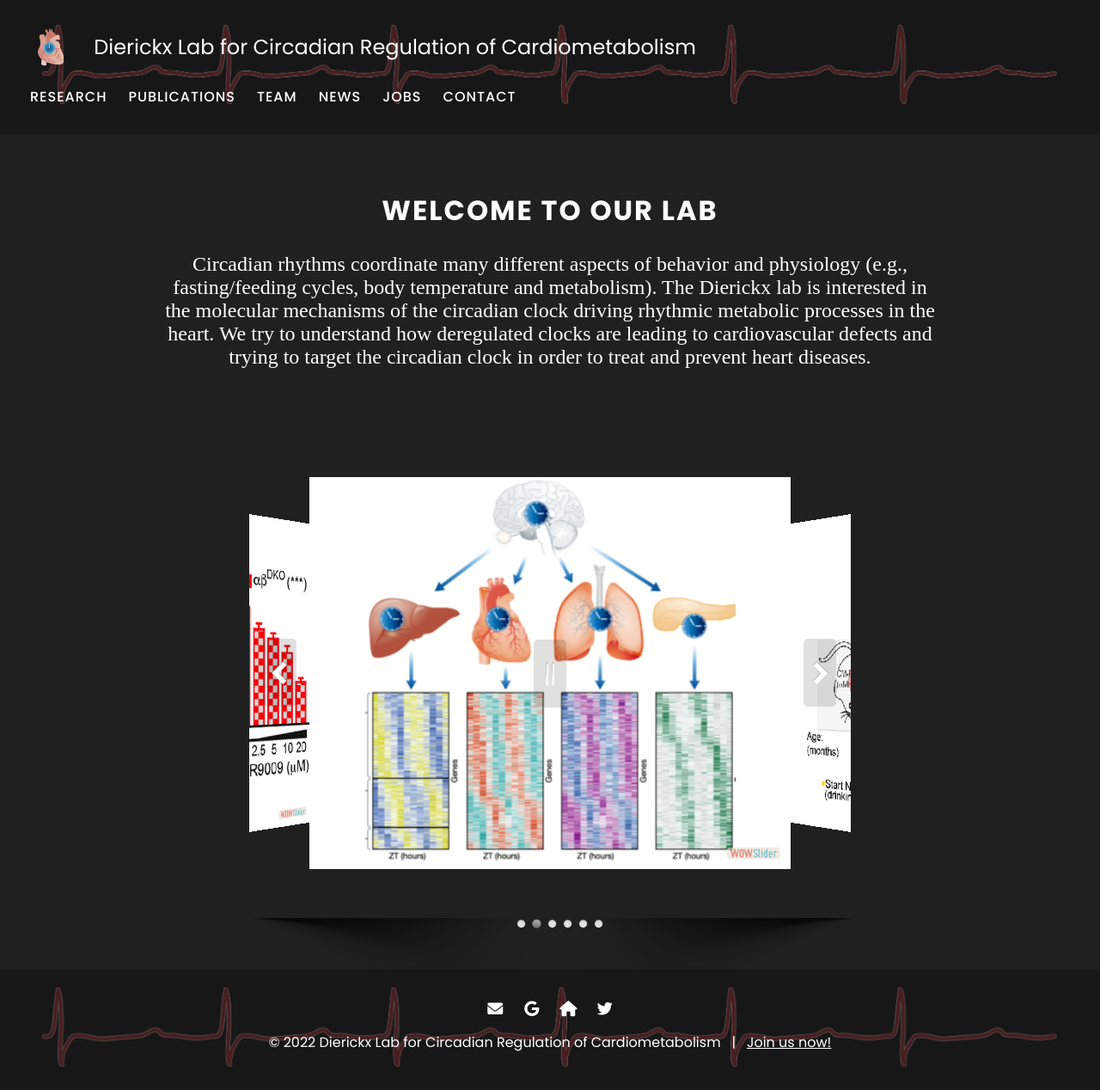
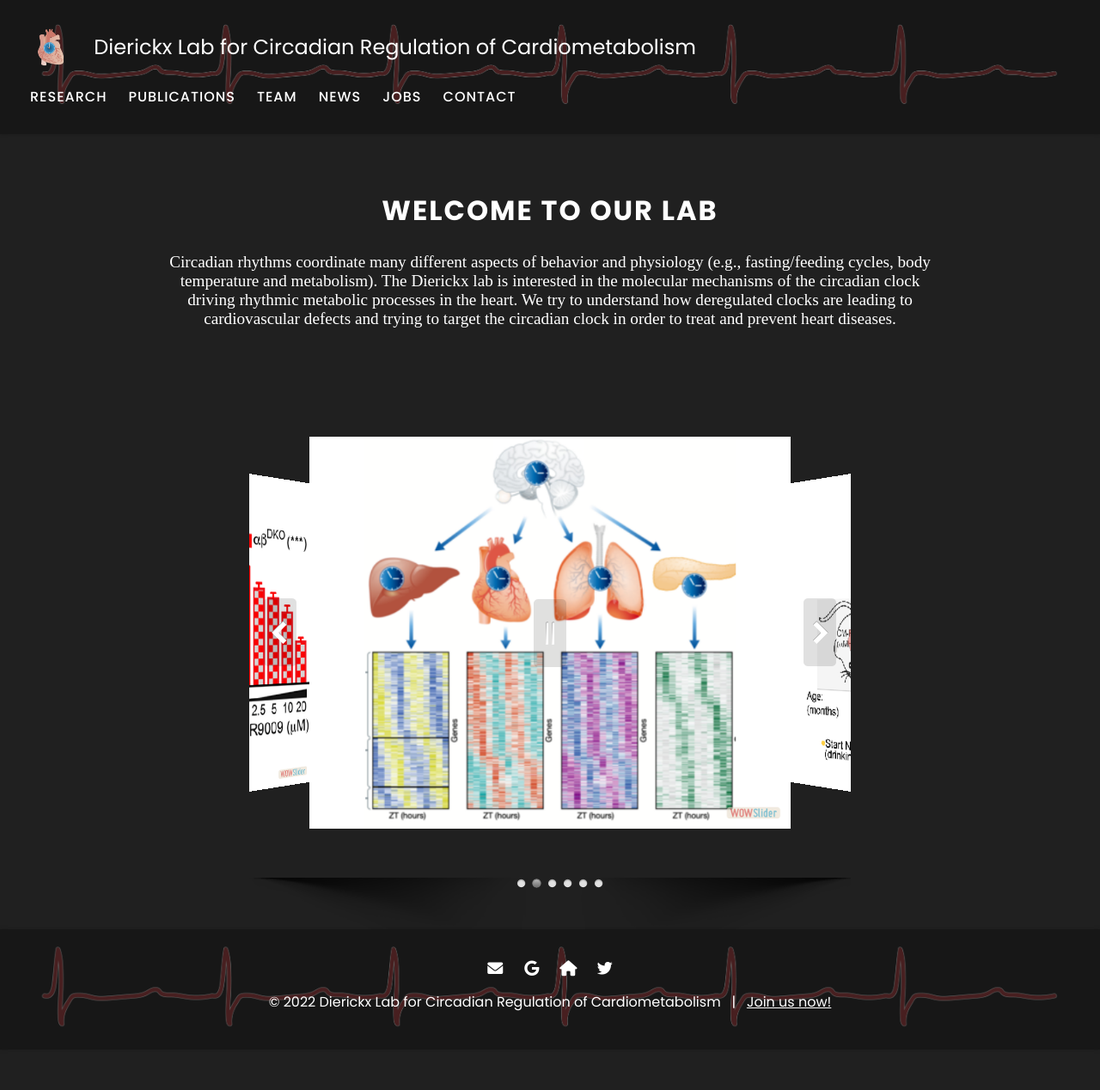
Before and after one commit to theDierickxLab/theDierickxLab, a Jekyll site: the page built from index.md, in a window 1280 px wide. Shown: the whole page at 86% size. Built offline with Jekyll 4.4.1, drawn with Linux system fonts in a browser that asks for light colours; after the commit the page ends 1221 px from its top, so only the background shows below that.

Commit message:
Update index.md

```diff
--- a/index.md
+++ b/index.md
@@ -7,7 +7,7 @@
 {:.center}
 
 <div>
-  <span style="color:white;font-size:1.5rem;font-family:Times New Roman;">
+  <span style="color:white;font-size:1.2rem;font-family:Times New Roman;">
 Circadian rhythms coordinate many different aspects of behavior and physiology (e.g., fasting/feeding cycles, body temperature and metabolism). The Dierickx lab is interested in the molecular mechanisms of the circadian clock driving rhythmic metabolic processes in the heart. We try to understand how deregulated clocks are leading to cardiovascular defects and trying to target the circadian clock in order to treat and prevent heart diseases.
   </span>
 </div>
```
